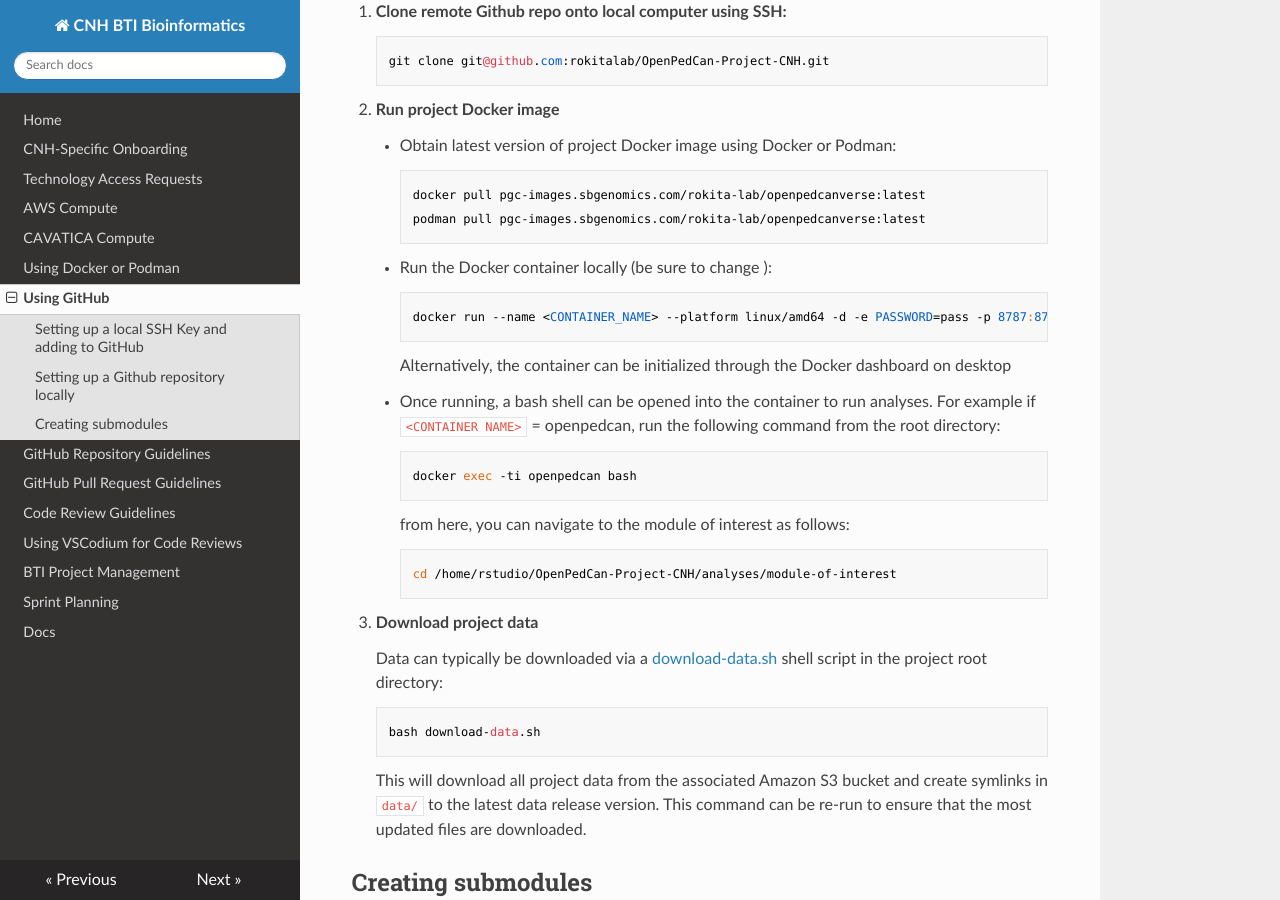
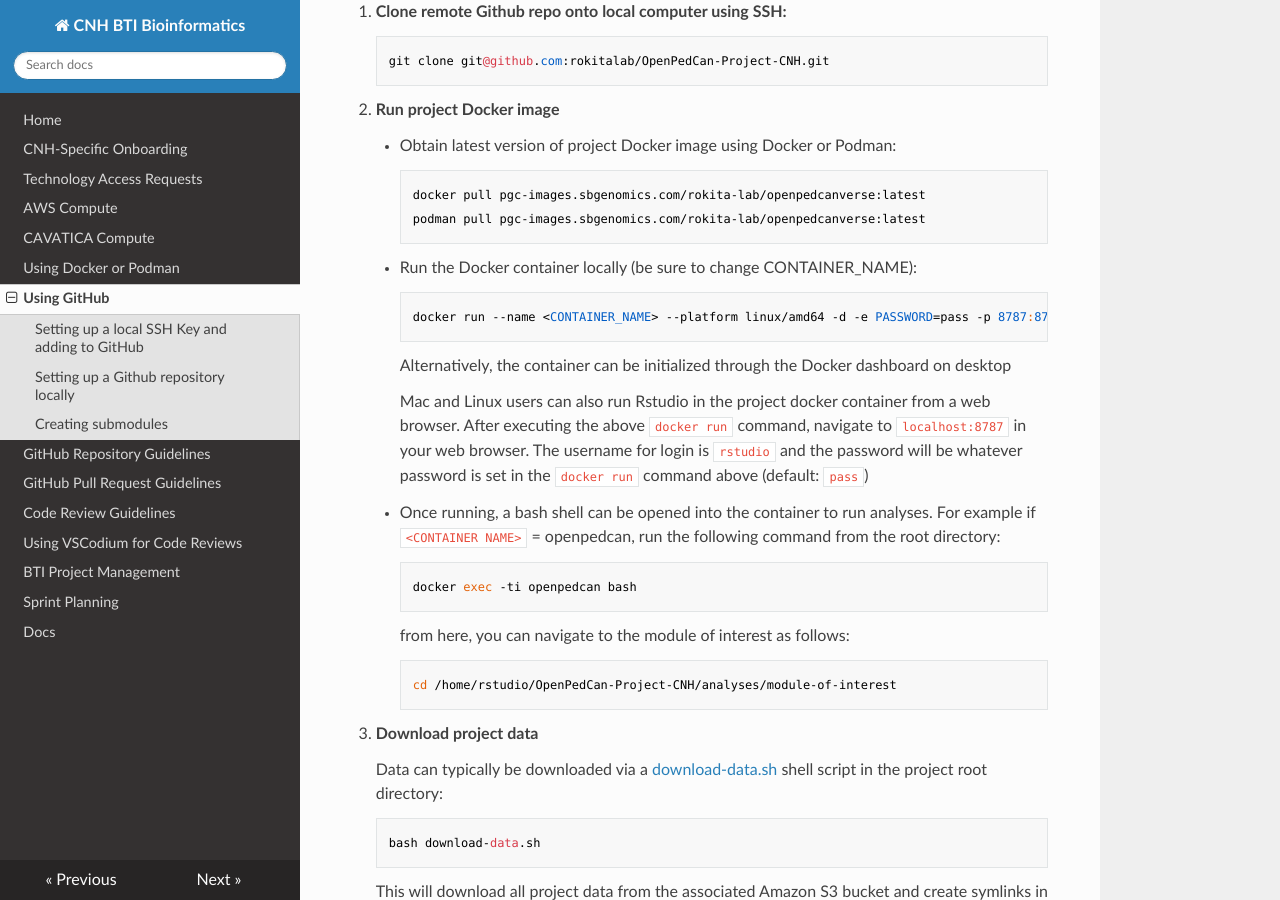
Before and after one commit to childrens-bti/bti-bfx-docs, an MkDocs documentation site: the page built from docs/github-general.md, in a window 1280 px wide and 900 px high, scrolled down 566 px. Built offline with MkDocs 1.6.1, drawn with Linux system fonts in a browser that asks for light colours; nearby versions of some CDN libraries.

Commit message:
add local Rstudio launch instructions

```diff
--- a/docs/github-general.md
+++ b/docs/github-general.md
@@ -31,13 +31,15 @@ Add this new SSH key to your profile in GitHub by following [these instructions]
             docker pull pgc-images.sbgenomics.com/rokita-lab/openpedcanverse:latest
             podman pull pgc-images.sbgenomics.com/rokita-lab/openpedcanverse:latest
 
-    3. Run the Docker container locally (be sure to change <CONTAINER_NAME>):
+    - Run the Docker container locally (be sure to change CONTAINER_NAME):
 
             docker run --name <CONTAINER_NAME> --platform linux/amd64 -d -e PASSWORD=pass -p 8787:8787 -v $PWD:/home/rstudio/OpenPedCan-Project-CNH pgc-images.sbgenomics.com/rokita-lab/openpedcanverse:latest
 
         Alternatively, the container can be initialized through the Docker dashboard on desktop
 
-    4. Once running, a bash shell can be opened into the container to run analyses. For example if `<CONTAINER NAME>` = openpedcan, run the following command from the root directory:
+        Mac and Linux users can also run Rstudio in the project docker container from a web browser. After executing the above `docker run` command, navigate to `localhost:8787` in your web browser. The username for login is `rstudio` and the password will be whatever password is set in the `docker run` command above (default: `pass`)
+
+    - Once running, a bash shell can be opened into the container to run analyses. For example if `<CONTAINER NAME>` = openpedcan, run the following command from the root directory:
 
             docker exec -ti openpedcan bash
 
```
